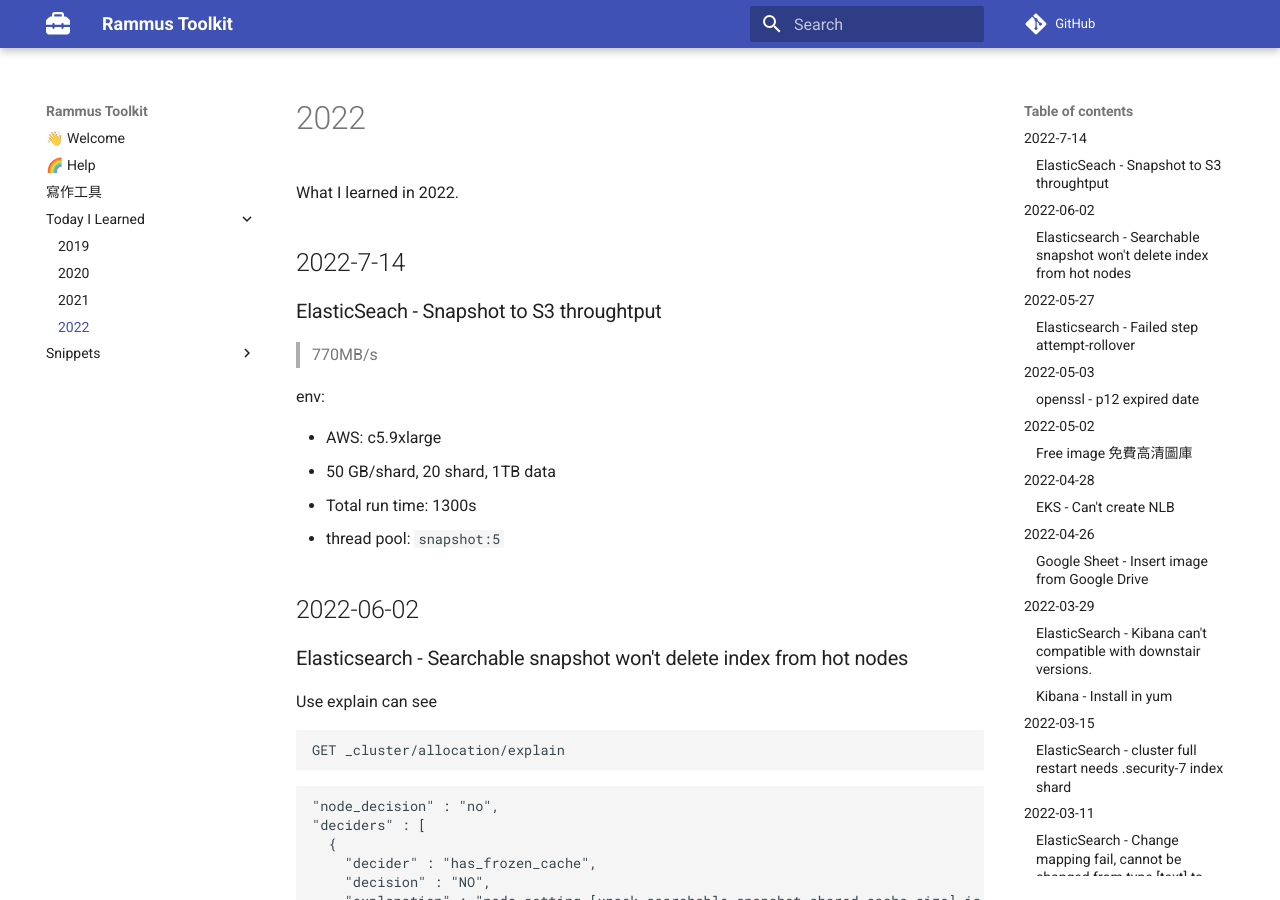
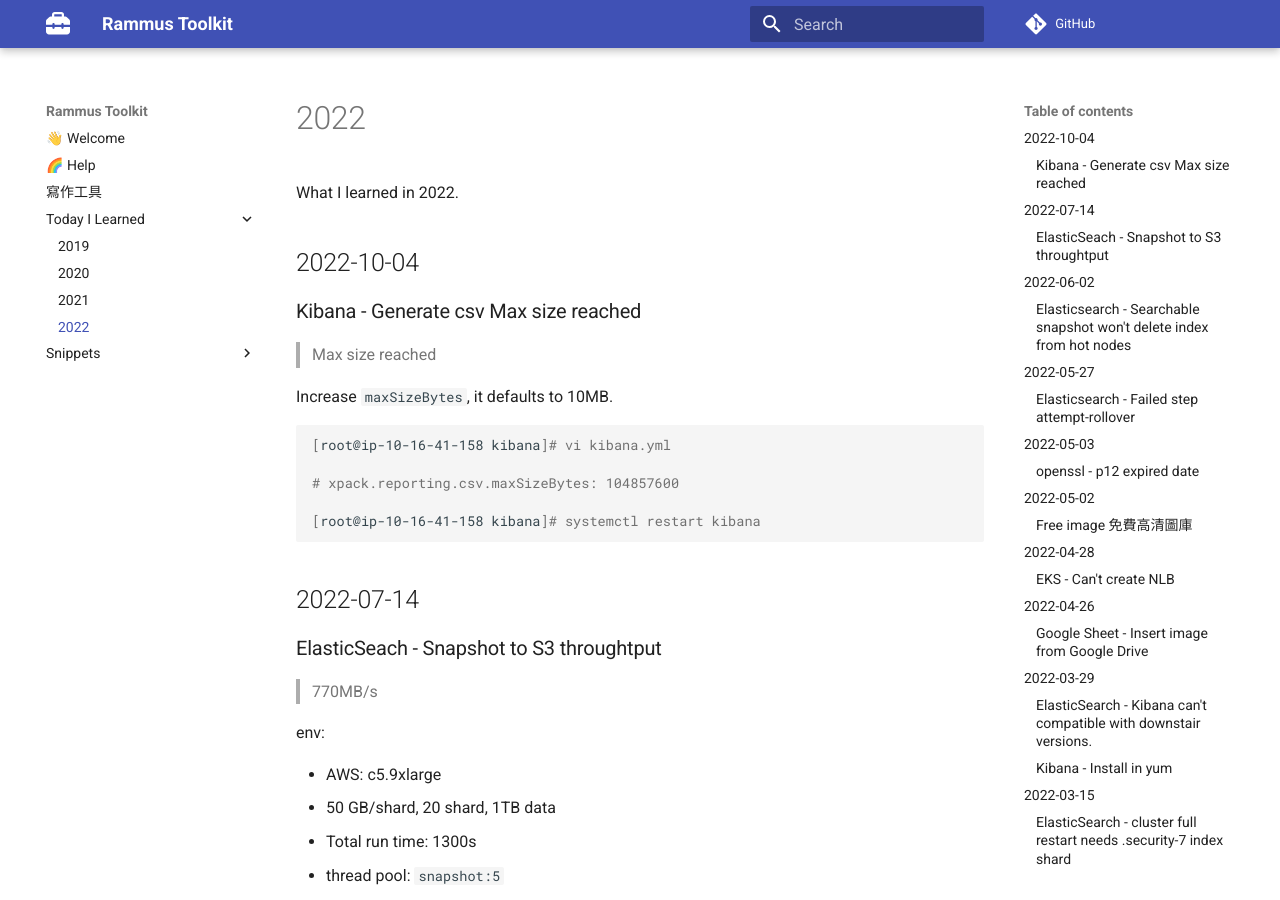
Before and after one commit to RammusXu/toolkit, an MkDocs documentation site: the page built from docs/Today-I-Learned/2022.md, in a window 1280 px wide and 900 px high. Built offline with MkDocs 1.6.1 and Material for MkDocs 9.7.7, drawn with Linux system fonts in a browser that asks for light colours; comment, search, counter and statistics services are not loaded.

Commit message:
Kibana - Generate csv Max size reached

````diff
--- a/docs/Today-I-Learned/2022.md
+++ b/docs/Today-I-Learned/2022.md
@@ -1,7 +1,21 @@
 
 What I learned in 2022.
 
-## 2022-7-14
+## 2022-10-04
+### Kibana - Generate csv Max size reached
+> Max size reached
+
+Increase `maxSizeBytes`, it defaults to 10MB.
+
+```bash
+[root@ip-10-16-41-158 kibana]# vi kibana.yml
+
+# xpack.reporting.csv.maxSizeBytes: 104857600
+
+[root@ip-10-16-41-158 kibana]# systemctl restart kibana
+```
+
+## 2022-07-14
 ### ElasticSeach - Snapshot to S3 throughtput
 
 > 770MB/s
````
